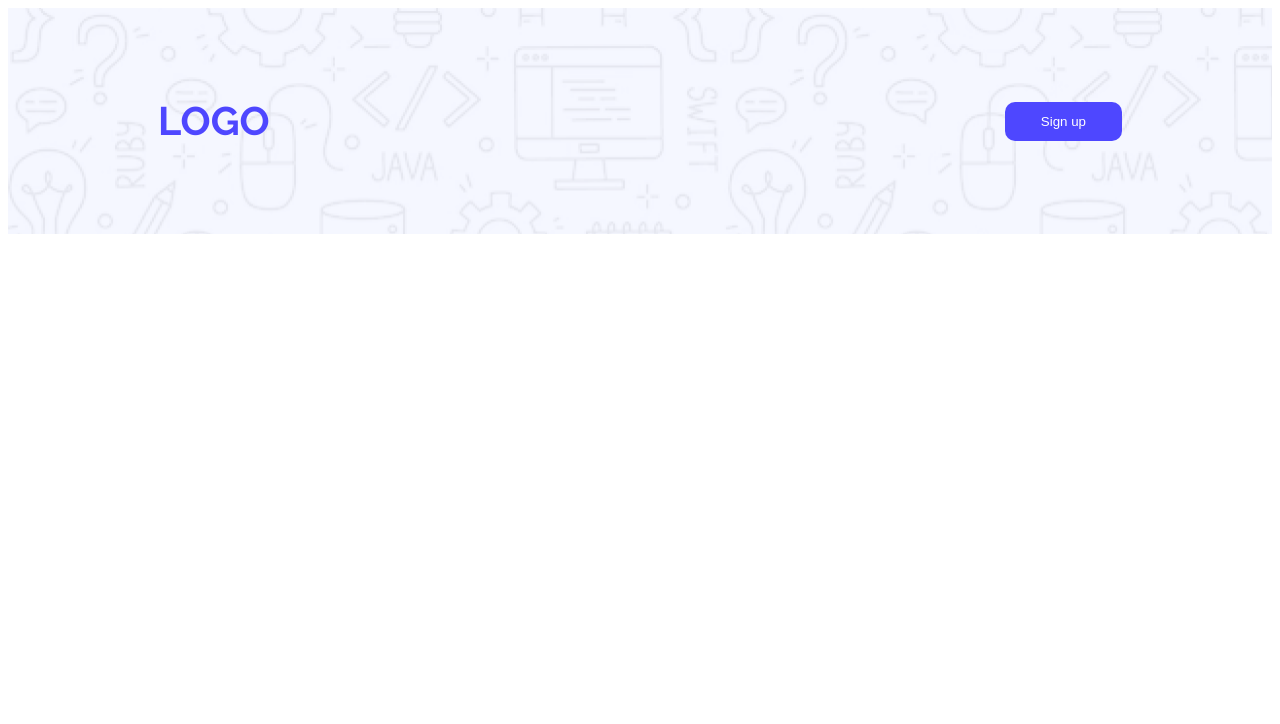
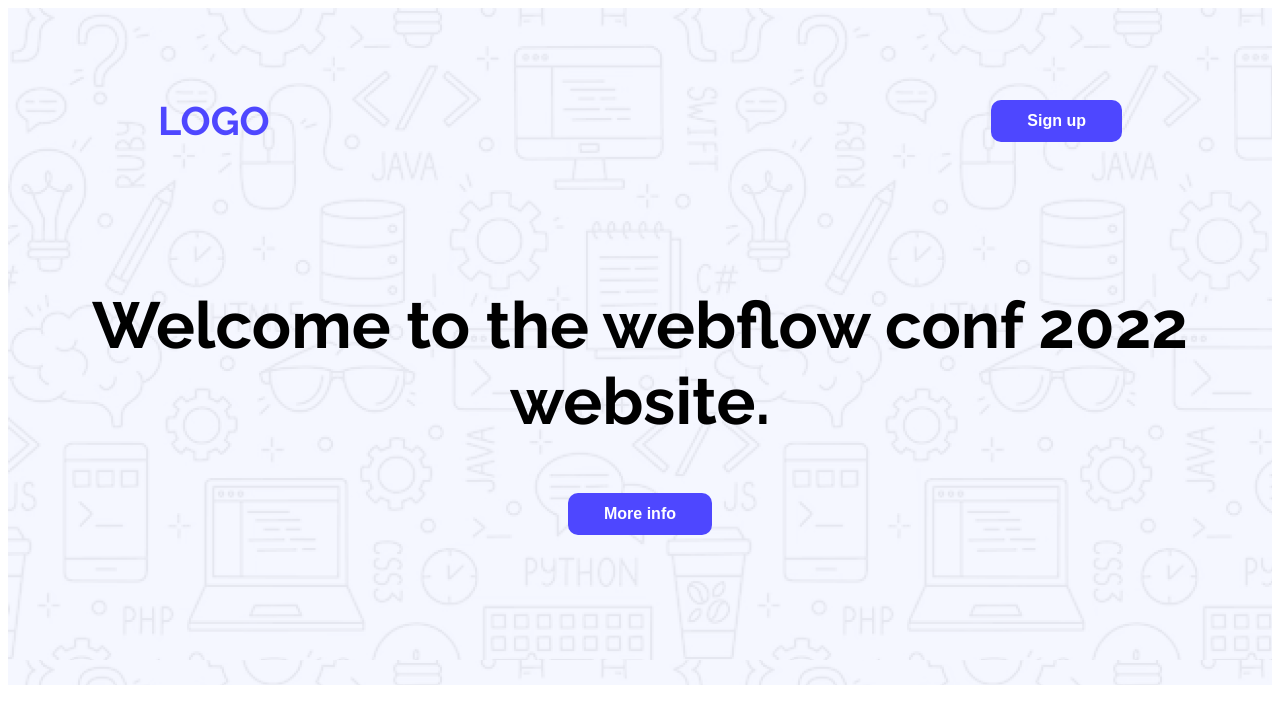
Before and after one commit to Rafi192/PH_ASSIGNMENT-001, a plain HTML site: page index.html in a window 1280 px wide. Drawn offline with Linux system fonts and the light colour scheme.

Commit message:
Banner section/Header body section Completed

```diff
--- a/index.html
+++ b/index.html
@@ -25,9 +25,11 @@
                 <button class="nav-btn" type="button">
                     Sign up
                 </button></div>
-
-
         </nav>
+        <div class="header-body">
+            <h2 class="header-body-para">Welcome to the webflow conf 2022 website.</h2>
+            <button class="header-body-btn">More info</button>
+        </div>
 
 
     </header>
--- a/styles/styles.css
+++ b/styles/styles.css
@@ -21,7 +21,31 @@
     color: white;
     padding: 12px 36px;
     border-style: none;
+    font-size: 16px;
+    font-weight: bold;
 
+}
+.header-body-btn{
+    border-radius: 10px;
+    background-color: #4E47FF;
+    color: white;
+    padding: 12px 36px;
+    border-style: none;
+     font-size: 16px;
+    font-weight: bold;
+    margin-bottom: 150px;
+
+}
+
+.header-body-para{
+    font-size: 65px;
+    font-weight: bold;
+}
+.header-body{
+    /* text-align: center; */
+    text-align: center;
+    width: auto;
+    margin-top: 150px 267px 0 0;
 }
 
 .raleway-font{
```
